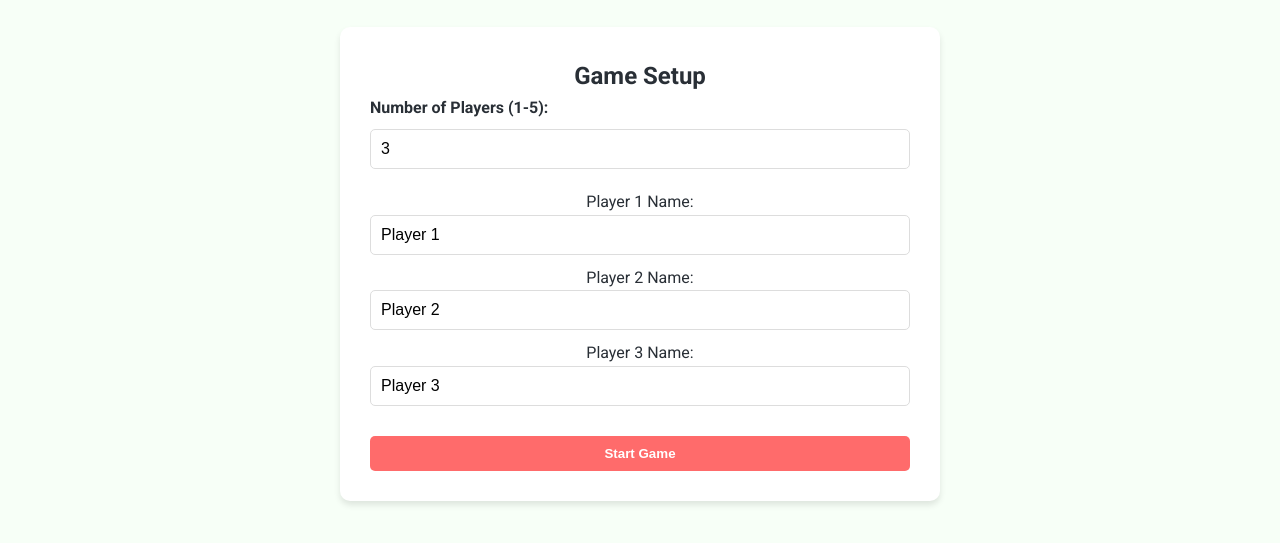
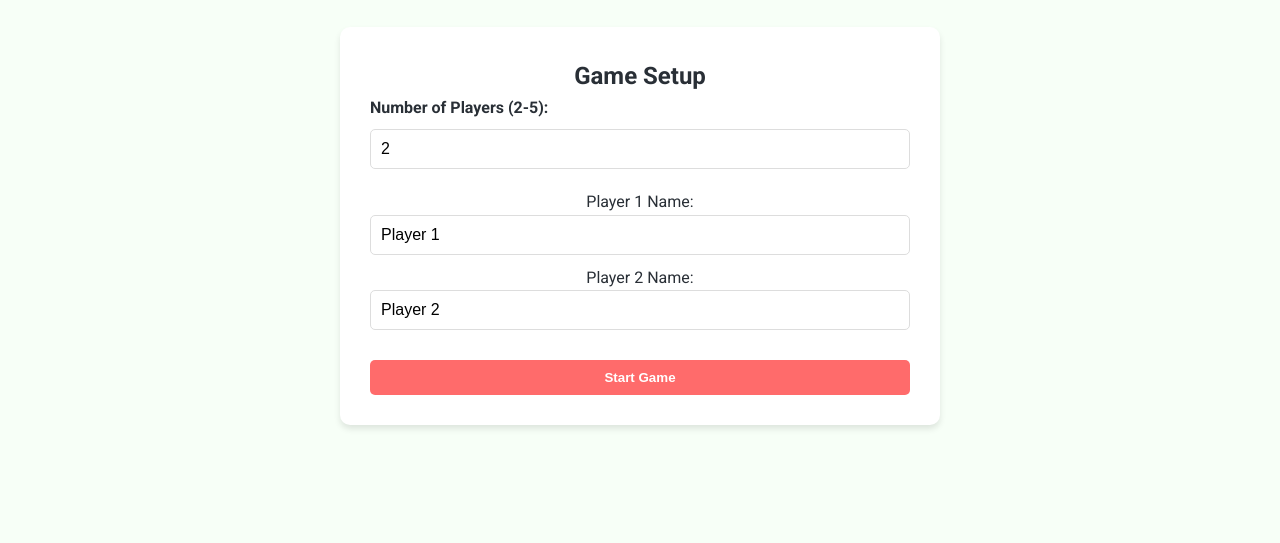
Before and after one commit to sdf45ffd/SushiGo, a plain HTML site: page index.html in a window 1280 px wide. Shown: the part 87-630 px from the top of the page. Drawn offline with Linux system fonts and the light colour scheme.

Commit message:
Update index.html

```diff
--- a/index.html
+++ b/index.html
@@ -19,8 +19,8 @@
         <div id="setupScreen" class="setup-screen">
             <h2>Game Setup</h2>
             <div class="form-group">
-                <label for="playerCount">Number of Players (1-5):</label>
-                <input type="number" id="playerCount" min="3" max="5" value="3">
+                <label for="playerCount">Number of Players (2-5):</label>
+                <input type="number" id="playerCount" min="2" max="5" value="2">
             </div>
             <div id="playerNames" class="player-names">
                 <!-- Player name inputs will be added here -->
```
